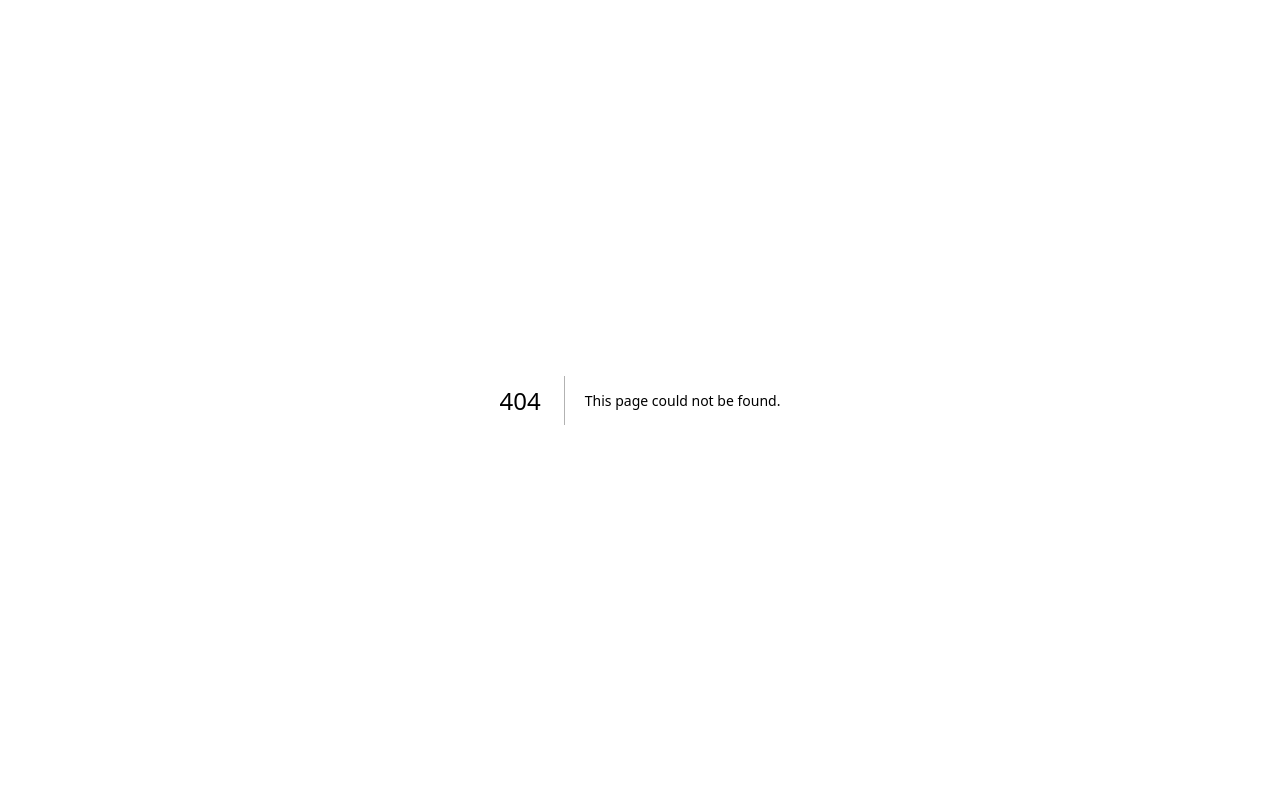
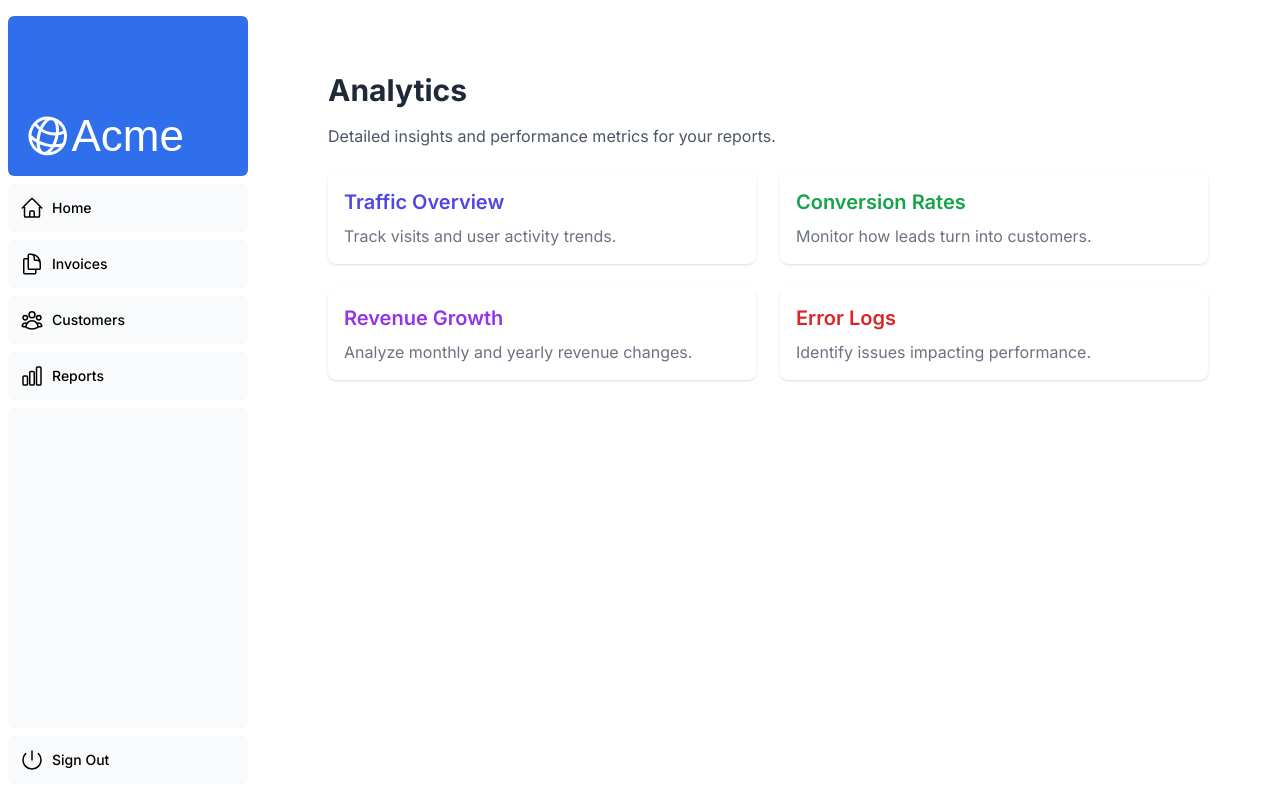
Before and after one commit to kanzo123/nextjs-dashboard2, a Next.js app: page /dashboard/reports/analytics in a window 1280 px wide. Before the commit this address had no page. Built offline with nearby package versions, Linux system fonts and the light colour scheme; a web font is replaced by a local one.

Commit message:
feat: add reports/analytics route

```diff
--- /dev/null
+++ b/app/dashboard/reports/analytics/page.tsx
@@ -0,0 +1,36 @@
+export default function AnalyticsPage() {
+  return (
+    <div className="p-6">
+      <h1 className="text-3xl font-bold text-gray-800 mb-4">Analytics</h1>
+      <p className="text-gray-600 mb-6">
+        Detailed insights and performance metrics for your reports.
+      </p>
+
+      <div className="grid grid-cols-1 md:grid-cols-2 gap-6">
+        {/* Card 1 */}
+        <div className="bg-white shadow rounded-lg p-4 hover:shadow-md transition">
+          <h2 className="text-xl font-semibold text-indigo-600 mb-2">Traffic Overview</h2>
+          <p className="text-gray-500">Track visits and user activity trends.</p>
+        </div>
+
+        {/* Card 2 */}
+        <div className="bg-white shadow rounded-lg p-4 hover:shadow-md transition">
+          <h2 className="text-xl font-semibold text-green-600 mb-2">Conversion Rates</h2>
+          <p className="text-gray-500">Monitor how leads turn into customers.</p>
+        </div>
+
+        {/* Card 3 */}
+        <div className="bg-white shadow rounded-lg p-4 hover:shadow-md transition">
+          <h2 className="text-xl font-semibold text-purple-600 mb-2">Revenue Growth</h2>
+          <p className="text-gray-500">Analyze monthly and yearly revenue changes.</p>
+        </div>
+
+        {/* Card 4 */}
+        <div className="bg-white shadow rounded-lg p-4 hover:shadow-md transition">
+          <h2 className="text-xl font-semibold text-red-600 mb-2">Error Logs</h2>
+          <p className="text-gray-500">Identify issues impacting performance.</p>
+        </div>
+      </div>
+    </div>
+  );
+}
```
